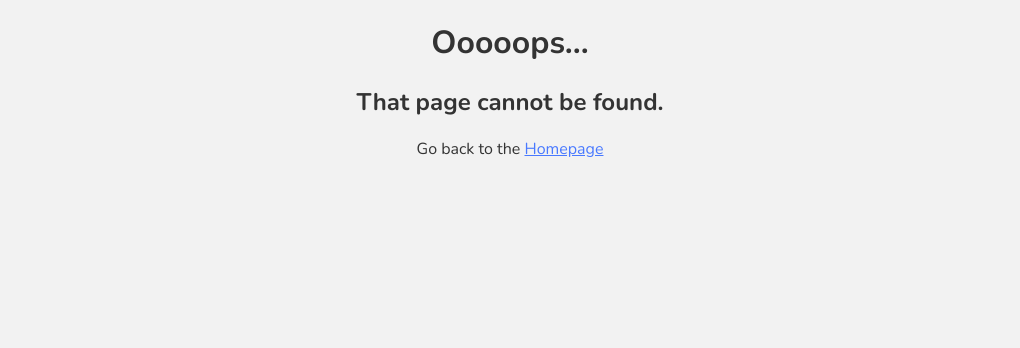
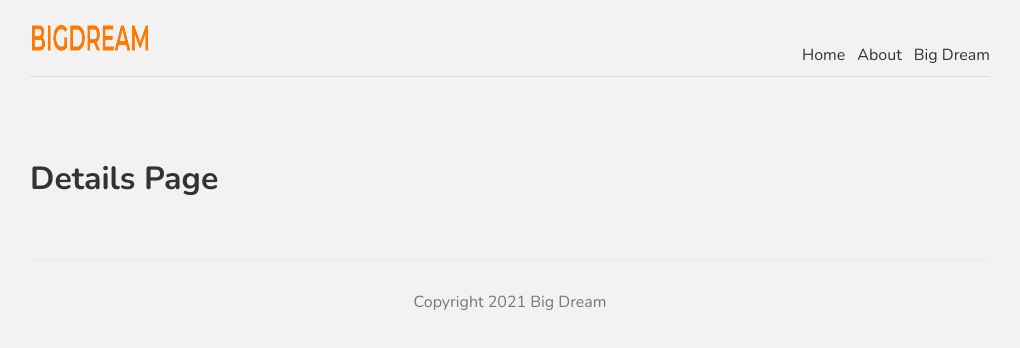
Before and after one commit to FrazaAdityaWiguna/learn-next-js, a Next.js app: page /dream/1 in a window 1280 px wide. Before the commit this address had no page. Shown: the top 348 px of the page, without its empty margins (130-1150 px from the left). Built offline with nearby package versions, Linux system fonts and the light colour scheme.

Commit message:
Dynamic Routes (part 1)

```diff
--- /dev/null
+++ b/pages/dream/[id].js
@@ -0,0 +1,12 @@
+import React from "react";
+import Layout from "../../comps/Layout";
+
+const Details = () => {
+  return (
+    <Layout>
+      <h1>Details Page</h1>
+    </Layout>
+  );
+};
+
+export default Details;
```
Also changed, not shown: pages/dream/index.js (+4 -3 lines).
